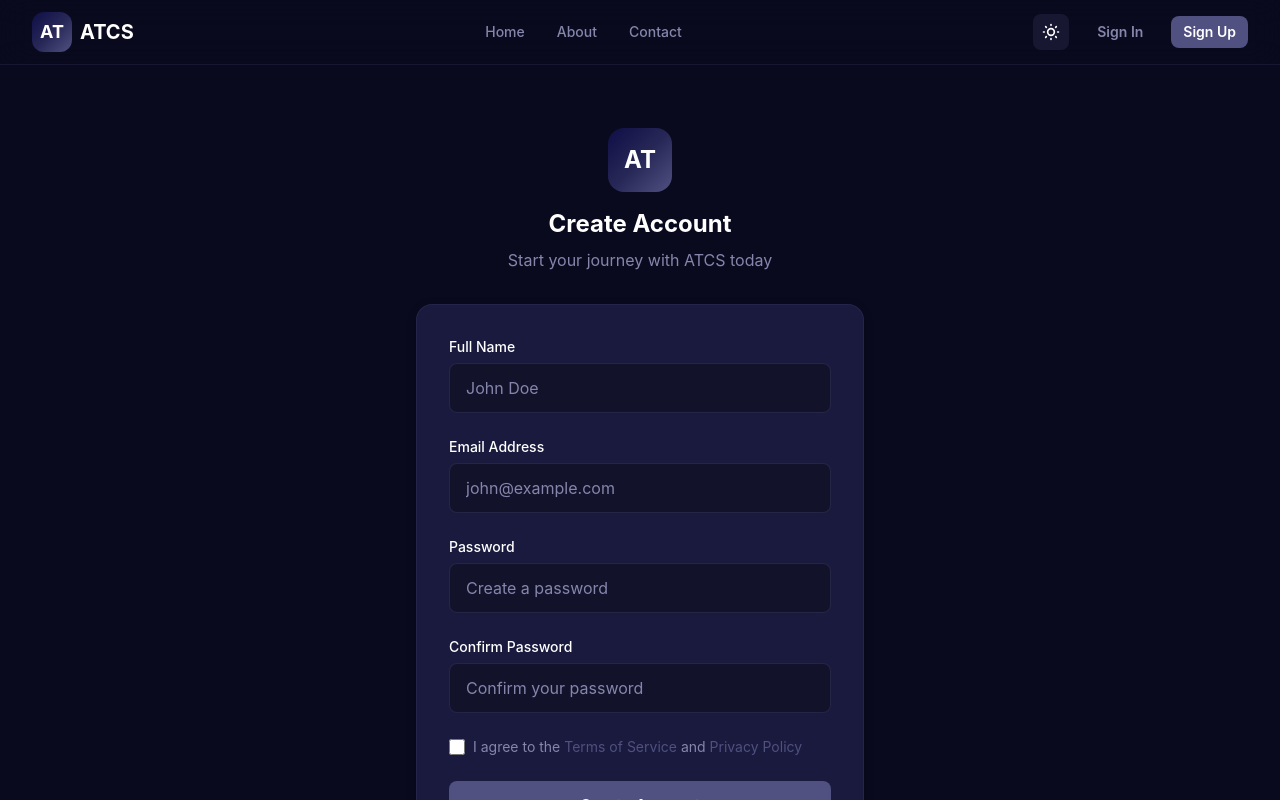
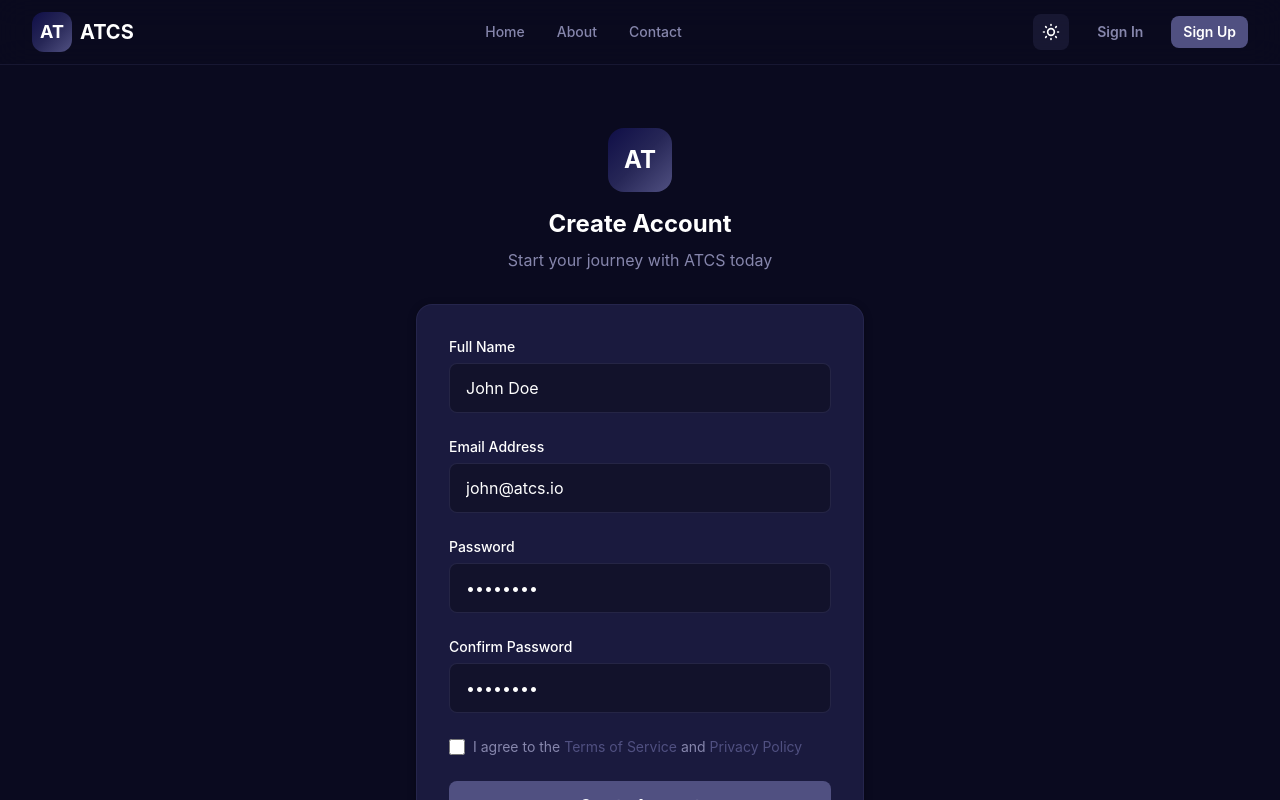
Before and after one commit to KingObioma/ATCS-UI-Prototype, a Next.js app: page /register in a window 1280 px wide. Shown: the top 800 px of the page. Built offline with nearby package versions, Linux system fonts and the light colour scheme.

Commit message:
Initial commit  ATCS demo site

```diff
--- a/src/app/register/page.tsx
+++ b/src/app/register/page.tsx
@@ -12,10 +12,10 @@ export default function RegisterPage() {
   const router = useRouter()
   const [isLoading, setIsLoading] = useState(false)
   const [formData, setFormData] = useState({
-    name: '',
-    email: '',
-    password: '',
-    confirmPassword: '',
+    name: 'John Doe',
+    email: 'john@atcs.io',
+    password: 'admin123',
+    confirmPassword: 'admin123',
   })
 
   const handleSubmit = async (e: React.FormEvent) => {
```
